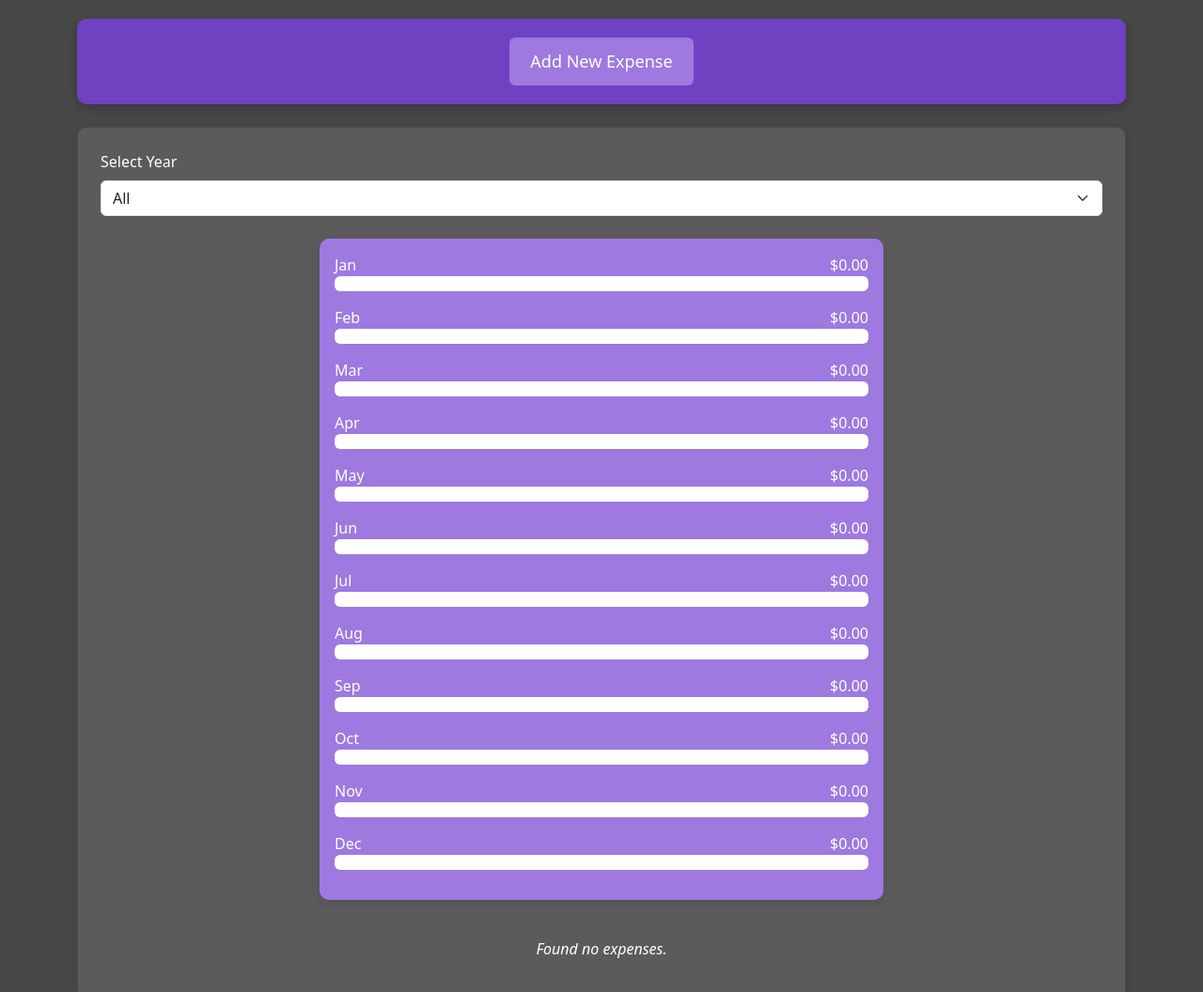
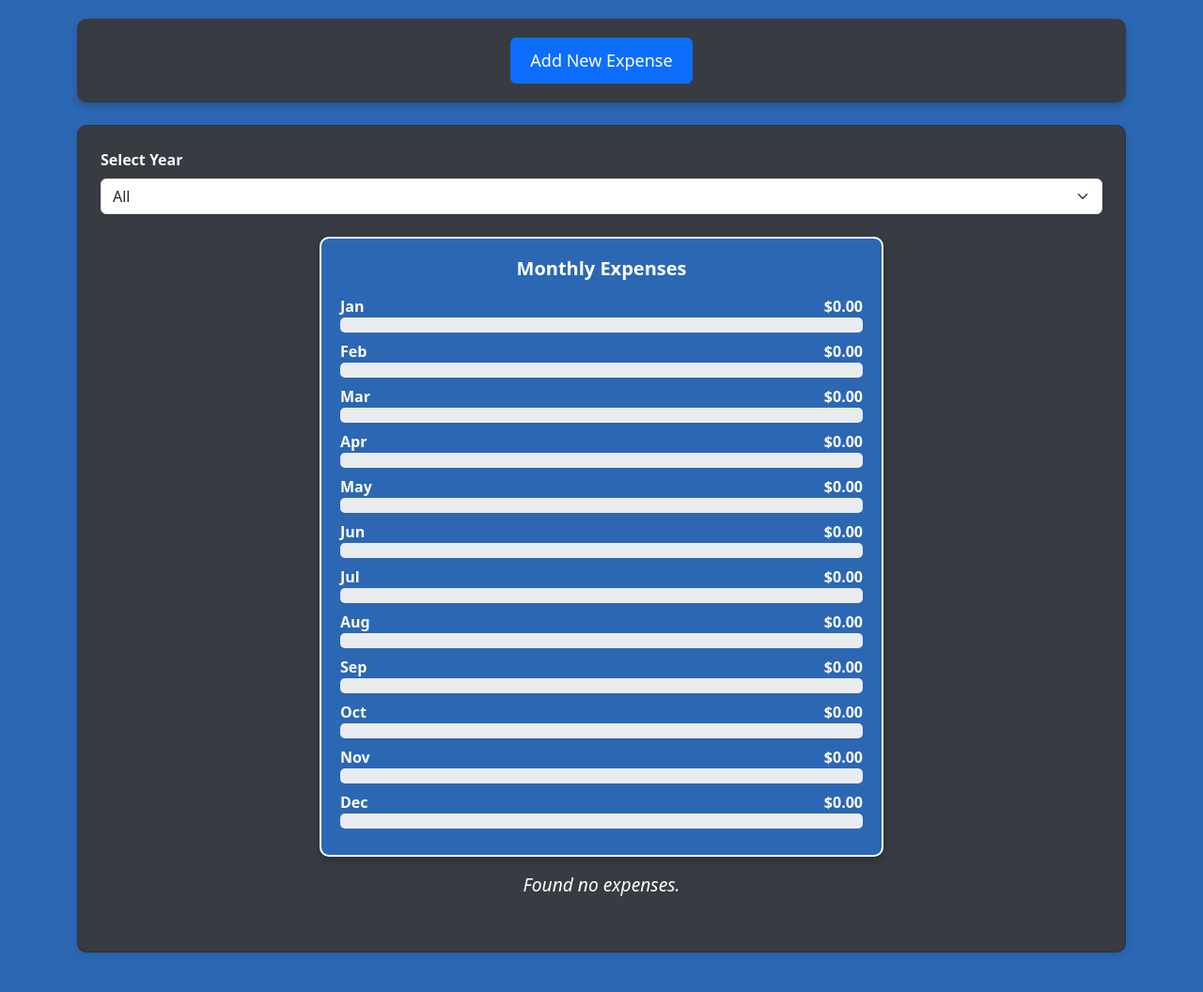
Before and after one commit to MuadzHaqeem2002/Expense--Tracker, a plain HTML site: page Coding/assesmentsrkk.html in a window 1280 px wide. Shown: the top 1056 px of the page at 94% size. After the commit the page ends 1034 px from the top, so only its background shows below. Drawn offline with nearby package versions, Linux system fonts and the light colour scheme.

Commit message:
Need Improve

```diff
--- a/Coding/assesmentsrkk.html
+++ b/Coding/assesmentsrkk.html
@@ -1,8 +1,8 @@
 <!DOCTYPE html>
 <html lang="en">
 <head>
-    <meta charset="UTF-8" />
-    <meta name="viewport" content="width=device-width, initial-scale=1.0" />
+  <meta charset="UTF-8">
+  <meta name="viewport" content="width=device-width, initial-scale=1.0">
   <title>Expense Tracker</title>
 
   <!-- Adding Bootstrap -->
@@ -13,42 +13,35 @@
     crossorigin="anonymous"
   />
   <!-- Custom CSS -->
-    <link rel="stylesheet" href="styles.css" />
+  <link rel="stylesheet" href="styles.css">
 </head>
 <body>
   <div class="container">
+
     <!-- Add New Expense Box -->
-      <div
-        class="add-expense-box d-flex justify-content-center align-items-center mb-4"
-      >
+    <div class="add-expense-box d-flex justify-content-center align-items-center mb-4">
       <!-- Default View -->
       <div id="defaultView">
-          <button id="showFormButton" class="btn btn-primary">
-            Add New Expense
-          </button>
+        <button id="showFormButton" class="btn btn-primary">Add New Expense</button>
       </div>
 
       <!-- Form View (Hidden Initially) -->
-        <div id="formView" style="display: none; width: 100%">
+      <div id="formView" style="display: none; width: 100%;">
         <form id="expenseForm">
           <div class="mb-3">
             <label for="title" class="form-label">Expense Title</label>
-              <input type="text" id="title" class="form-control" required />
+            <input type="text" id="title" class="form-control" required>
           </div>
           <div class="mb-3">
             <label for="amount" class="form-label">Amount</label>
-              <input type="number" id="amount" class="form-control" required />
+            <input type="number" id="amount" class="form-control" required>
           </div>
           <div class="mb-3">
             <label for="date" class="form-label">Date</label>
-              <input type="date" id="date" class="form-control" required />
+            <input type="date" id="date" class="form-control" required>
           </div>
-            <button type="submit" class="btn btn-success me-2">
-              Add Expense
-            </button>
-            <button type="button" id="cancelButton" class="btn btn-secondary">
-              Cancel
-            </button>
+          <button type="submit" class="btn btn-success me-2">Add Expense</button>
+          <button type="button" id="cancelButton" class="btn btn-secondary">Cancel</button>
         </form>
       </div>
     </div>
@@ -56,38 +49,26 @@
     <div class="card p-4">
         <!-- Year Filter Dropdown -->
         <div class="mb-4">
-          <label for="filterYear" class="form-label">Select Year</label>
+          <label for="filterYear" class="form-label" style="color: #f7f8f7; font-weight: bold;">
+            Select Year
+          </label>
           <select id="filterYear" class="form-select">
             <option value="all">All</option>
           </select>
         </div>
 
+
+        <!-- <h4>Monthly Expense Diagram</h4> -->
 <div class="chart-container">
-          <div class="progress-bars-wrapper p-3 mb-4">
   <h5 class="mb-3">Monthly Expenses</h5>
-            <div class="mb-3">
-              <div class="d-flex justify-content-between">
-                <span>Jan</span>
-                <span>$100.00</span>
 </div>
-              <div class="progress">
-                <div
-                  class="progress-bar"
-                  role="progressbar"
-                  style="width: 50%;"
-                  aria-valuenow="50"
-                  aria-valuemin="0"
-                  aria-valuemax="100"
-                ></div>
-              </div>
-            </div>
-            <!-- Repeat for each month -->
-          </div>
-          <ul id="expenseList" class="list-group mt-4"></ul>
-          <p id="noExpensesMessage" class="text-center text-muted mt-3" style="display: none;">
+<p id="noExpensesMessage" class="text-center mt-3" style="display: none; color: #ffffff; font-style: italic; font-size: 1.2rem;">
   Found no expenses.
 </p>
+
+<div class="container"><ul id="expenseList" class="list-group mt-3"></ul>
 </div>
+
 
   <!-- Adding jQuery -->
   <script src="https://cdnjs.cloudflare.com/ajax/libs/jquery/3.6.4/jquery.min.js"></script>
--- a/Coding/script.js
+++ b/Coding/script.js
@@ -37,16 +37,19 @@ $(document).ready(function () {
       ? expenses
       : expenses.filter(exp => new Date(exp.date).getFullYear().toString() === selectedYear);
 
+    console.log('Filtered Expenses:', filteredExpenses); // Debugging
+
     $expenseList.empty(); // Clear the list before appending
     if (filteredExpenses.length === 0) {
       $noExpensesMessage.show();
     } else {
       $noExpensesMessage.hide();
-      filteredExpenses.forEach(exp => {
+      filteredExpenses.forEach((exp, index) => {
         $expenseList.append(`
-          <li class="list-group-item d-flex justify-content-between align-items-center">
-            ${exp.title} - $${exp.amount.toFixed(2)}
-            <span class="text-muted">${new Date(exp.date).toLocaleDateString()}</span>
+          <li class="list-group-item expense-item mb-3 d-flex justify-content-between align-items-center" id="expense-${index}">
+            <span class="expense-date">${new Date(exp.date).toLocaleDateString()}</span>
+            <span class="expense-amount">$${exp.amount.toFixed(2)}</span>
+            <span class="expense-title text-end">${exp.title}</span>
           </li>
         `);
       });
@@ -55,9 +58,12 @@ $(document).ready(function () {
     updateChart(filteredExpenses); // Update chart with filtered data
   };
 
-  // Update Chart with progress bars
+
+
+
+  // Ensure `updateChart` does not remove the message
   const updateChart = (filteredExpenses) => {
-    const monthlyTotals = Array(12).fill(0); // Initialize totals for each month
+    const monthlyTotals = Array(12).fill(0);
     filteredExpenses.forEach(exp => {
       const month = new Date(exp.date).getMonth();
       monthlyTotals[month] += exp.amount;
@@ -65,14 +71,10 @@ $(document).ready(function () {
 
     const maxExpense = Math.max(...monthlyTotals, 1); // Prevent division by zero
 
-    // Select or create the wrapper for the progress bars
-    let progressBarsWrapper = $('.chart-container .progress-bars-wrapper');
-    if (progressBarsWrapper.length === 0) {
-      progressBarsWrapper = $('<div class="progress-bars-wrapper p-3 mb-4"></div>');
-      $('.chart-container').prepend(progressBarsWrapper); // Add it above the list/message
-    }
-
-    progressBarsWrapper.empty(); // Clear only the progress bars
+    // Clear previous chart and generate new progress bars
+    const chartContainer = $('.chart-container');
+    chartContainer.empty(); // Clear previous content
+    chartContainer.append('<h5 class="mb-3">Monthly Expenses</h5>');
 
     monthlyTotals.forEach((total, index) => {
       const monthName = [
@@ -82,8 +84,8 @@ $(document).ready(function () {
       const percentage = (total / maxExpense) * 100;
 
       // Add a progress bar for each month
-      progressBarsWrapper.append(`
-        <div class="mb-3">
+      chartContainer.append(`
+        <div class="mb-2">
           <div class="d-flex justify-content-between">
             <span>${monthName}</span>
             <span>$${total.toFixed(2)}</span>
@@ -102,6 +104,7 @@ $(document).ready(function () {
       `);
     });
   };
+
 
 
   // Handle Form Submission
--- a/Coding/styles.css
+++ b/Coding/styles.css
@@ -1,35 +1,28 @@
 body {
-  background-color: #474747;
+  background-color: #2c67b4;
   padding: 20px;
 }
 
 .chart-container {
-  color: #ffffff;
   width: 100%;
   max-width: 600px;
   margin: 0 auto;
 }
 
-.chart-container #noExpensesMessage {
+#noExpensesMessage {
   font-style: italic;
-  color: rgb(255, 255, 255) !important;
-}
-
-
-.card {
-  background-color: #5c5b5b;
-  border-radius: 10px;
-  box-shadow: 0 4px 10px rgba(0, 0, 0, 0.1);
-}
-
-.card .form-label {
   color: #ffffff;
 }
 
+.card {
+  border-radius: 10px;
+  box-shadow: 0 4px 10px rgba(0, 0, 0, 0.1);
+  background-color: #383b41;
+}
 
 /* Add New Expense Box Styling */
 .add-expense-box {
-  background-color: #6f42c1;
+  background-color: #383b41;
   color: white;
   height: auto;
   padding: 20px;
@@ -39,29 +32,48 @@ body {
 }
 
 .add-expense-box .btn {
-  background-color: #9d79e0;
-  border: 2px solid #9d79e0;
   font-size: 18px;
   padding: 10px 20px;
 }
 
-.progress-bars-wrapper {
-  background-color: #9d79e0; /* Box color */
-  border-radius: 10px; /* Rounded corners */
-  box-shadow: 0 4px 10px rgba(0, 0, 0, 0.1); /* Subtle shadow */
-  padding: 20px; /* Inner padding */
-  margin-bottom: 20px; /* Space below the box */
+/* Progress Bar Labels (Month and Money) */
+.chart-container .d-flex span:first-child {
+  color: #ffffff; /* Orange for month names */
+  font-weight: bold; /* Optional: Make it bold */
 }
 
-.progress-bars-wrapper h5 {
-  color: #ffffff; /* Title color */
-  margin-bottom: 15px;
+.chart-container .d-flex span:last-child {
+  color: #ffffff; /* Green for money amounts */
+  font-weight: bold; /* Optional: Make it bold */
 }
 
-.progress {
-  background-color: #ffffff; /* Progress bar background */
+
+  /* Chart container styling */
+.chart-container {
+  background-color: #2c67b4; /* White background */
+  border-radius: 10px; /* Rounded corners */
+  padding: 20px; /* Inner padding */
+  box-shadow: 0 4px 10px rgba(0, 0, 0, 0.2); /* Subtle shadow */
+  border: 2px solid #ffffff; /* Blue border */
+  width: 100%;
+  max-width: 600px;
+  margin: 0 auto; /* Center the container */
 }
 
-.progress-bar {
-  background-color: #4521aa; /* Bar color */
+/* Center and style heading */
+.chart-container h5 {
+  color: #ffffff; /* Blue text */
+  text-align: center; /* Center align */
+  font-weight: bold;
 }
+
+/* Progress bar styles */
+.chart-container .progress {
+  background-color: #e9ecef; /* Light gray background */
+  border-radius: 5px; /* Rounded progress bar */
+  overflow: hidden; /* Smooth rounded corners */
+}
+
+.chart-container .progress-bar {
+  background-color: #28a745; /* Green bar */
+}
```
Also changed, not shown: Coding/assesment.html (deleted, +0 -27 lines). Lines whose indentation alone changed are shown as unchanged.
